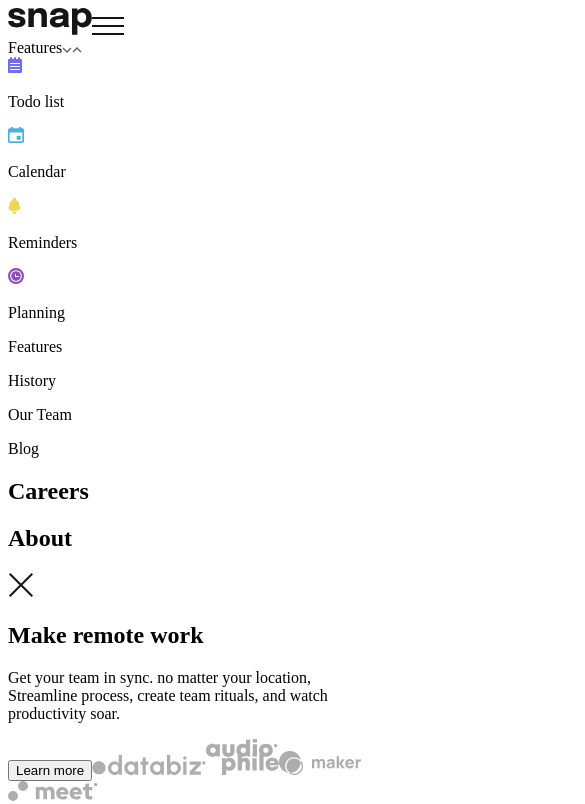
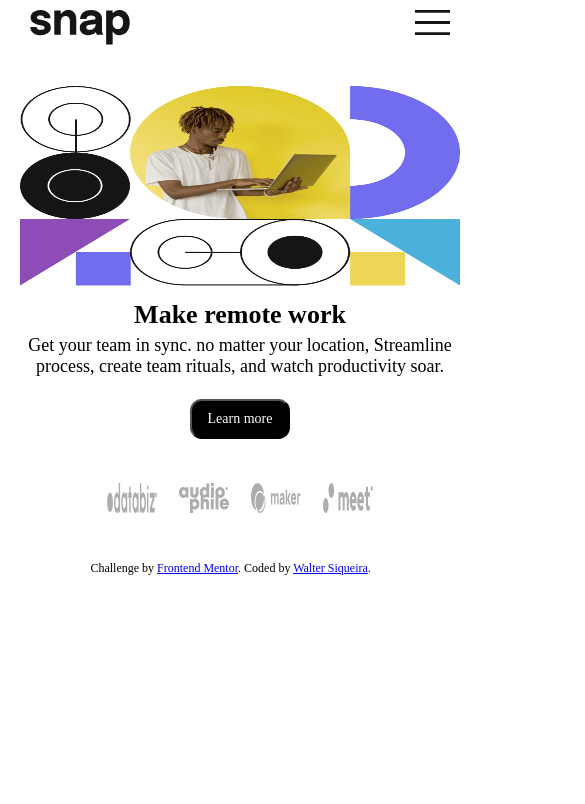
Before and after one commit to WalterSiqueira/loopstodios_landing_page, a React app in the folder intro-section/: page / in a window 390 px wide. Shown: the top 804 px of the page, 585 px wide, since content can reach past the window. Built offline with nearby package versions, Linux system fonts and the light colour scheme.

Commit message:
v0.1.1 mobile ready

```diff
--- a/intro-section/src/Assets/scss/mobileML.scss
+++ b/intro-section/src/Assets/scss/mobileML.scss
@@ -0,0 +1,109 @@
+$thin: 500;
+$bold: 700;
+@media screen and (min-width: 321px) and (max-width: 480px) {
+    * {
+        margin: 0;
+        padding: 0;
+        font-size: 12px;
+        font-family: Epilogue;
+    }
+    .root {
+        width: 100%;
+        height: 100%;
+    }
+        .main_block {
+            width: 100%;
+            height: 100%;
+            display: grid;
+            grid-template-areas:
+                '. head .'
+                '. content .'
+                '. bottom .';
+            grid-template-columns: 20px 440px 20px;
+            grid-template-rows: 50px 450px 20px;
+            grid-row-gap: 5%;
+        }
+            .head_block {
+                grid-area: head;
+                display: flex;
+                flex-flow: row wrap;
+                justify-content: space-between;
+            }
+                .logo_head {
+                    width: 100px;
+                    height: 35px;
+                    margin: 10px;
+                }
+                .menu_head {
+                    width: 35px;
+                    height: 25px;
+                    margin: 10px;
+                }
+                .navigation_block {
+                    display: none;
+                }
+            .content_block {
+                grid-area: content;
+                display: flex;
+                flex-flow: column nowrap;
+                justify-content: center;
+            }
+                .desktopHero_img {
+                    display: none;
+                }
+                .mobileHero_img {
+                    width: 100%;
+                    height: 200px;
+                    order: 1;
+                    margin: 0;
+                }
+                .text_content {
+                    margin-top: 10px;
+                    text-align: center;
+                    order: 2;
+                }
+                    .title_content {
+                        font-size: 26px;
+                        margin: 0 0 5px 0;
+                        font-weight: $bold;
+                    }
+                    .subP_content {
+                        font-size: 18px;
+                        font-weight: $thin;
+                    }
+                    .learnmore_content {
+                        margin: 5% 30% 10% 30%;
+                        width: 100px;
+                        height: 40px;
+                        border-radius: 3vw;
+                        background-color: black;
+                        color: white;
+                        font-size: 14px;
+                    }
+                    .databiz_img{
+                        width: 50px;
+                        height: 30px;
+                        margin: 0 5% 0 5%;
+                    }
+                    .audiophile_img{
+                        width: 50px;
+                        height: 30px;
+                        margin: 0 5% 0 0;
+                    }
+                    .maker_img{
+                        width: 50px;
+                        height: 30px;
+                        margin: 0 5% 0 0;
+                    }
+                    .meet_img{
+                        width: 50px;
+                        height: 30px;
+                        margin: 0 5% 0 0;
+                    }
+            .attribution {
+                grid-area: bottom;
+                width: 100%;
+                height: 100%;
+                margin: 2% 0 0 16%;
+            }
+}
--- /dev/null
+++ b/intro-section/src/Components/Attribution/Attribution.js
@@ -0,0 +1,12 @@
+import React from 'react';
+
+function Attribution() {
+    return (
+        <div className="attribution">
+            <p>Challenge by <a href="https://www.frontendmentor.io?ref=challenge" target="_blank">Frontend Mentor</a>.
+                Coded by <a href="https://github.com/WalterSiqueira" target="blank">Walter Siqueira</a>.</p>
+        </div>
+    )
+}
+
+export default Attribution;
--- a/intro-section/src/Page/Main.js
+++ b/intro-section/src/Page/Main.js
@@ -1,12 +1,14 @@
 import React from 'react';
 import Head from  '../Components/head/head.js';
 import Content from '../Components/content/content.js';
+import Attribution from '../Components/Attribution/Attribution.js';
 import './Main.css';
 function Main() {
     return (
       <main className='main_block'>
         <Head/>
         <Content/>
+        <Attribution/>
       </main>
     )
 }
```
Also changed, not shown: intro-section/src/Assets/scss/mobileS.scss (+8 -0 lines), intro-section/src/Page/Main.css, 1 other file.
